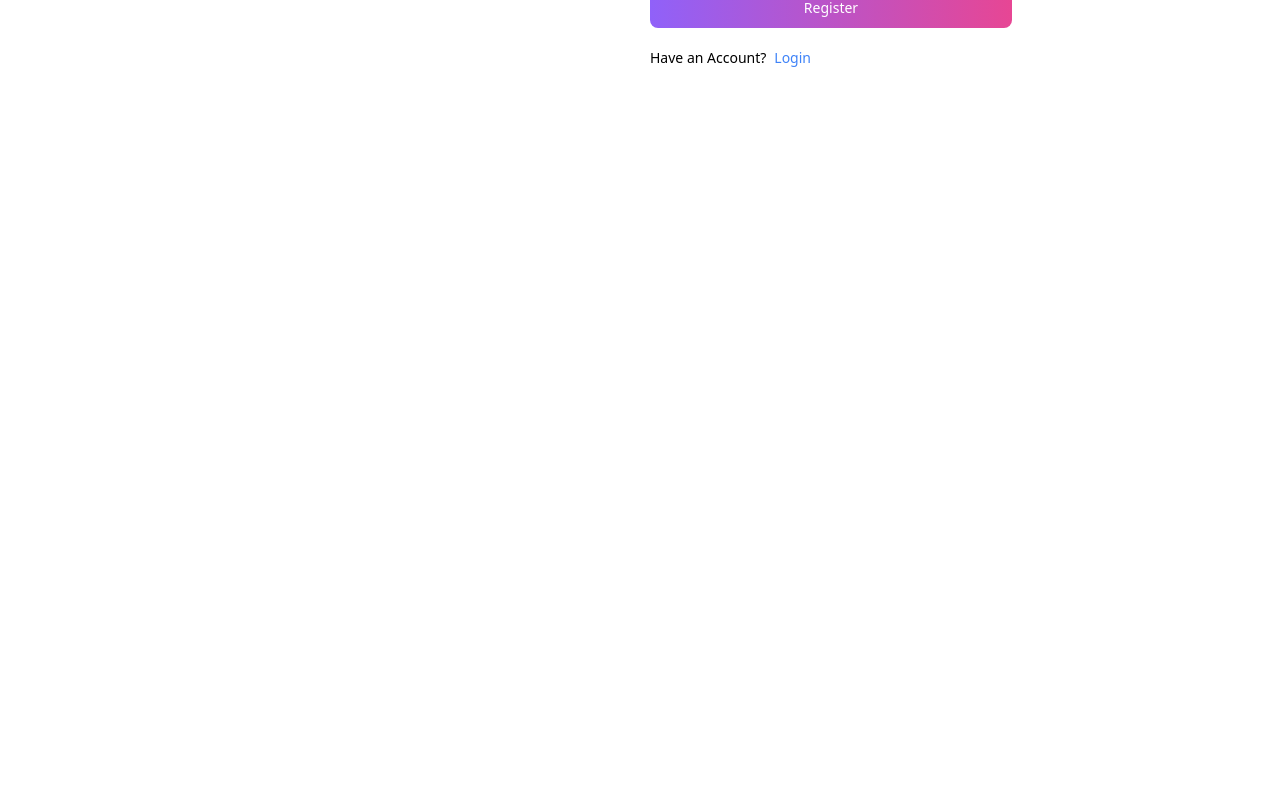
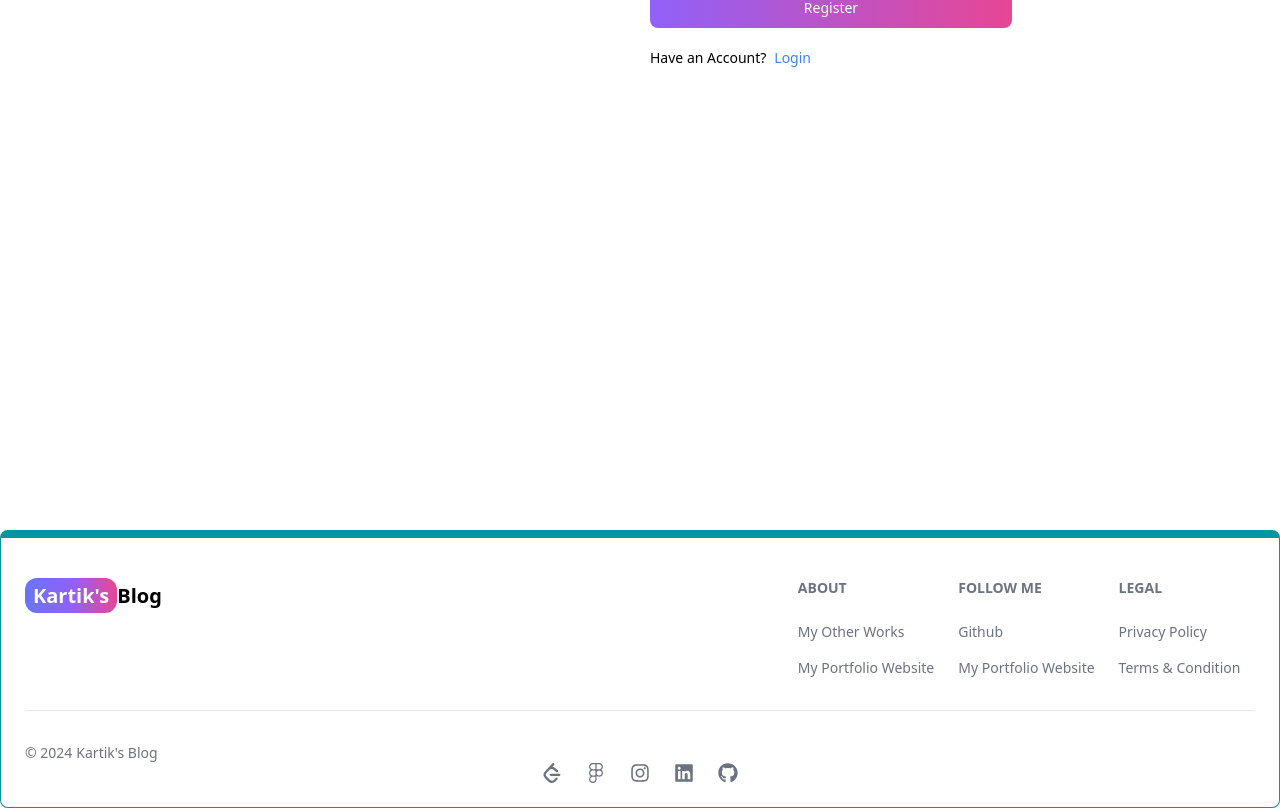
Before and after one commit to MONKEY-D/Mern-Blog, a React (Vite) app in the folder client/: page /sign-up in a window 1280 px wide. Shown: the part 414-1222 px from the top of the page. Before the commit the page ends 944 px from the top, so only its background shows below. Built offline with nearby package versions, Linux system fonts and the light colour scheme.

Commit message:
Footer created components

```diff
--- a/client/src/App.jsx
+++ b/client/src/App.jsx
@@ -7,6 +7,7 @@
 import Dashboard from './pages/Dashboard'
 import Projects from './pages/Projects'
 import Header from './components/Header'
+import Footer from './components/Footer'
 
 export default function App() {
   return (
@@ -20,6 +21,7 @@
         <Route path='/dashboard' element={<Dashboard/>}/>
         <Route path='/projects' element={<Projects/>}/>
       </Routes>
+      <Footer/>
     </BrowserRouter>
   )
 }
--- /dev/null
+++ b/client/src/components/Footer.jsx
@@ -0,0 +1,76 @@
+import React from "react";
+import { Footer } from "flowbite-react";
+import { Link } from "react-router-dom";
+import { SiLeetcode } from "react-icons/si"
+import { FaFigma } from "react-icons/fa6"
+import { FaInstagram } from "react-icons/fa";
+import { FaLinkedin } from "react-icons/fa";
+import { FaGithub } from "react-icons/fa";
+
+export default function FooterCom() {
+  return (
+    <Footer container className="border border-t-8 border-teal-500">
+      <div className="w-full max-w-7xl mx-auto">
+        <div className="grid w-full justify-between sm:flex md:grid-cols-1">
+          <div className="mt-5">
+            <Link
+              to="/"
+              className="self-center whitespace-nowrap text-sm sm:text-xl font-semibold dark:text-white"
+            >
+              <span className="px-2 py-1 bg-gradient-to-r from-indigo-500 via-purple-500 to-pink-500 text-white rounded-xl">
+                Kartik's
+              </span>
+              Blog
+            </Link>
+          </div>
+          <div className="grid grid-cols-2 gap-8 mt-4 sm:grid-cols-3 sm:gap-6">
+            <div>
+              <Footer.Title title="About" />
+              <Footer.LinkGroup col>
+                <Footer.Link href="#" target="blank" rel="noopener noreferrer">
+                  My Other Works
+                </Footer.Link>
+                <Footer.Link href="#" target="blank" rel="noopener noreferrer">
+                  My Portfolio Website
+                </Footer.Link>
+              </Footer.LinkGroup>
+            </div>
+            <div>
+              <Footer.Title title="Follow Me" />
+              <Footer.LinkGroup col>
+                <Footer.Link href="#" target="blank" rel="noopener noreferrer">
+                  Github
+                </Footer.Link>
+                <Footer.Link href="#" target="blank" rel="noopener noreferrer">
+                  My Portfolio Website
+                </Footer.Link>
+              </Footer.LinkGroup>
+            </div>
+            <div>
+              <Footer.Title title="Legal" />
+              <Footer.LinkGroup col>
+                <Footer.Link href="#">
+                  Privacy Policy
+                </Footer.Link>
+                <Footer.Link href="#">
+                  Terms &amp; Condition
+                </Footer.Link>
+              </Footer.LinkGroup>
+            </div>
+          </div>
+        </div>
+        <Footer.Divider/>
+        <div className="w-full sm:flex sm:items-center sm:justify-between">
+            <Footer.Copyright href="#" by="Kartik's Blog" year={new Date().getFullYear()}/>
+        </div>
+        <div className="flex gap-6 sm:mt-0 mt-4 sm:justify-center">
+            <Footer.Icon href="#" icon={SiLeetcode}/>
+            <Footer.Icon href="#" icon={FaFigma}/>
+            <Footer.Icon href="#" icon={FaInstagram}/>
+            <Footer.Icon href="#" icon={FaLinkedin}/>
+            <Footer.Icon href="#" icon={FaGithub}/>
+        </div>
+      </div>
+    </Footer>
+  );
+}
--- a/client/src/pages/SignUp.jsx
+++ b/client/src/pages/SignUp.jsx
@@ -1,8 +1,42 @@
-import { Button, Label, TextInput } from "flowbite-react";
-import React from "react";
-import { Link } from "react-router-dom";
+import { Alert, Button, Label, Spinner, TextInput } from "flowbite-react";
+import React, { useState } from "react";
+import { Link, useNavigate } from "react-router-dom";
 
 export default function SignUp() {
+  const [formData, setFormData] = useState({});
+  const [errorMessage, setErrorMessage] = useState(null);
+  const [loading, setLoading] = useState(false);
+  const navigate = useNavigate()
+
+  const handleChange = (e) => {
+    setFormData({ ...formData, [e.target.id]: e.target.value.trim() });
+  };
+  const handleSubmit = async (e) => {
+    e.preventDefault();
+    if (!formData.username || !formData.email || !formData.password) {
+      return setErrorMessage("Please fill out all fields.");
+    }
+    try {
+      setLoading(true);
+      setErrorMessage(null);
+      const res = await fetch("/api/auth/signup", {
+        method: "POST",
+        headers: { "Content-Type": "application/json" },
+        body: JSON.stringify(formData),
+      });
+      const data = await res.json();
+      if (data.success === false) {
+        return setErrorMessage(data.message);
+      }
+      setLoading(false);
+      if (res.ok){
+        navigate('/sign-in')
+      }
+    } catch (error) {
+      setErrorMessage(error.message);
+      loading(false);
+    }
+  };
   return (
     <div className="min-h-screen mt-20">
       <div className="flex p-3 max-w-3xl mx-auto flex-col md:flex-row md:items-center gap-5">
@@ -21,29 +55,60 @@
 
         {/* right */}
         <div className="flex-1">
-          <form className="flex flex-col gap-4">
+          <form className="flex flex-col gap-4" onSubmit={handleSubmit}>
             <div>
               <Label value="Your Username" />
-              <TextInput type="text" placeholder="Username" id="username" />
+              <TextInput
+                type="text"
+                placeholder="Username"
+                id="username"
+                onChange={handleChange}
+              />
             </div>
             <div>
               <Label value="Your Email" />
-              <TextInput type="text" placeholder="name@example.com" id="email" />
+              <TextInput
+                type="email"
+                placeholder="name@example.com"
+                id="email"
+                onChange={handleChange}
+              />
             </div>
             <div>
               <Label value="Your Password" />
-              <TextInput type="text" placeholder="Password" id="password" />
+              <TextInput
+                type="password"
+                placeholder="Password"
+                id="password"
+                onChange={handleChange}
+              />
             </div>
-            <Button gradientDuoTone="purpleToPink" type="submit">
-              Register
+            <Button
+              gradientDuoTone="purpleToPink"
+              disabled={loading}
+              type="submit"
+            >
+              {loading ? (
+                <>
+                  <Spinner size="sm" />
+                  <span className="pl-3">Loading...</span>
+                </>
+              ) : (
+                "Register"
+              )}
             </Button>
           </form>
           <div className="flex gap-2 text-sm mt-5">
             <span>Have an Account?</span>
-            <Link to='./sign-in' className="text-blue-500">
-            Login
+            <Link to="./sign-in" className="text-blue-500">
+              Login
             </Link>
           </div>
+          {errorMessage && (
+            <Alert className="mt-5 " color="failure">
+              {errorMessage}
+            </Alert>
+          )}
         </div>
       </div>
     </div>
--- a/client/vite.config.js
+++ b/client/vite.config.js
@@ -3,5 +3,13 @@
 
 // https://vite.dev/config/
 export default defineConfig({
+  server: {
+    proxy:{
+      '/api':{
+      target:'http://localhost:3000',
+      secure: false,
+    },
+  },
+},
   plugins: [react()],
 })
```
